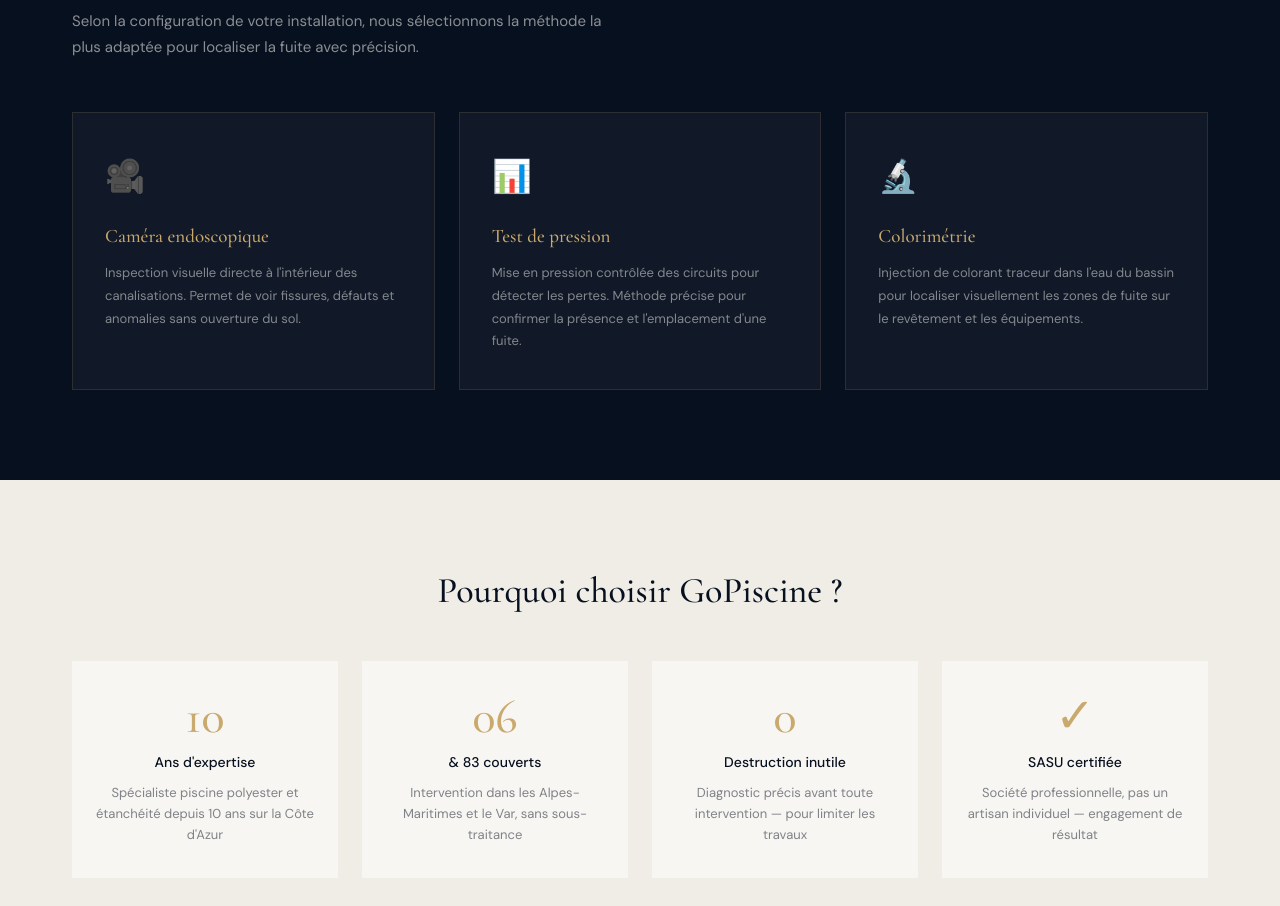
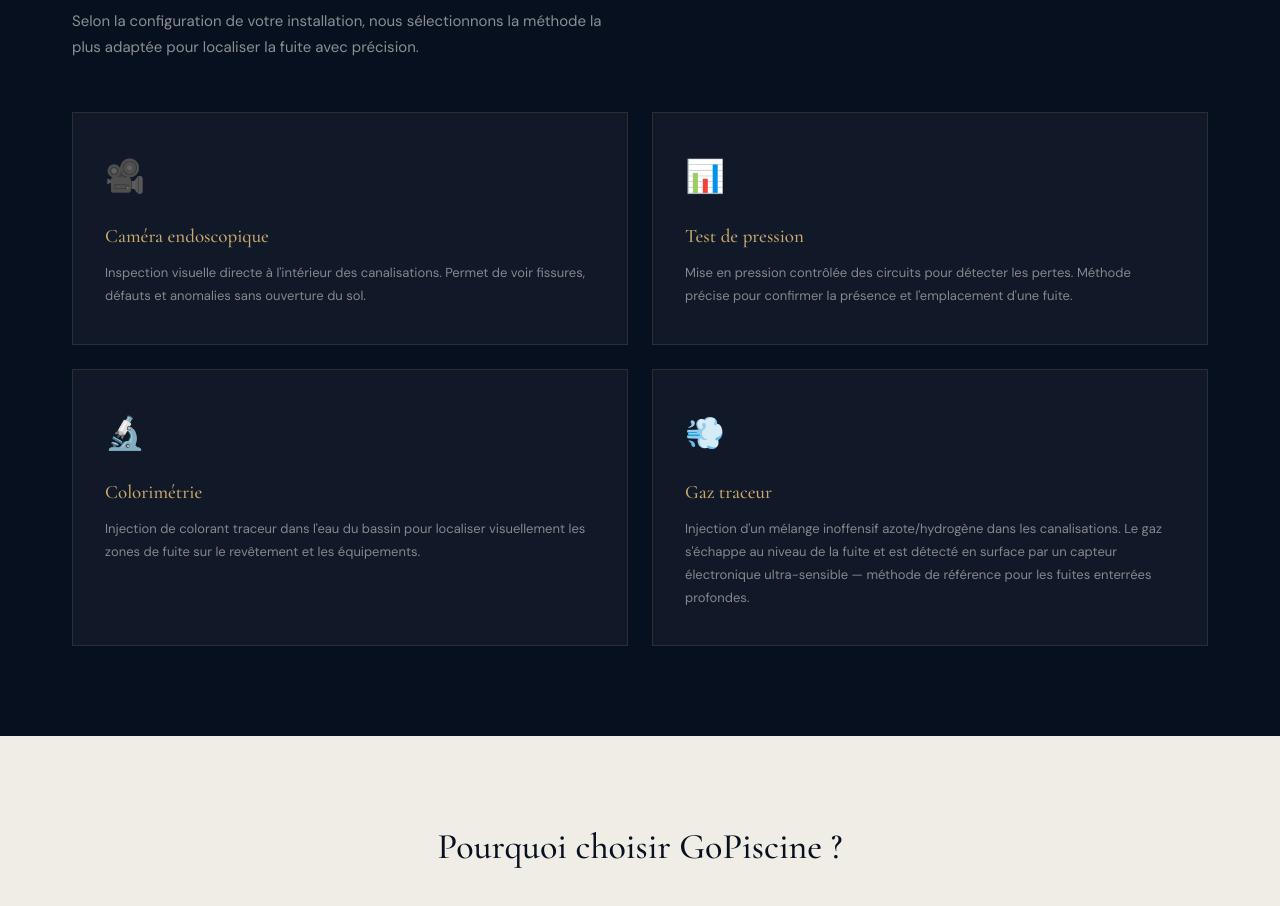
Before and after one commit to saber-mekki/gopiscine2, a plain HTML site: page fuite.html in a window 1280 px wide. Shown: the part 2090-2996 px from the top of the page. Drawn offline with nearby package versions, Linux system fonts and the light colour scheme.

Commit message:
fuite.html: add "Gaz traceur" method, 2x2 methods grid, keywords
Co-Authored-By: Claude Opus 5.5 <noreply@anthropic.com>

```diff
--- a/fuite.html
+++ b/fuite.html
@@ -5,7 +5,7 @@
 <meta name="viewport" content="width=device-width, initial-scale=1.0">
 <meta name="description" content="GoPiscine — Recherche de fuite piscine et canalisations à Nice, Cannes, Antibes. Inspection caméra, test de pression, diagnostic non destructif. Alpes-Maritimes (06) et Var (83).">
 <title>Recherche de Fuite Piscine Nice | Détection Fuite Canalisation | GoPiscine 06</title>
-<meta name="keywords" content="recherche de fuite piscine Nice, détection fuite canalisation 06, fuite piscine Alpes-Maritimes, inspection caméra canalisation Nice, piscine perd eau Nice, test pression piscine, fuite canalisation enterrée 06, recherche fuite piscine Cannes, recherche fuite piscine Antibes">
+<meta name="keywords" content="recherche de fuite piscine Nice, détection fuite canalisation 06, fuite piscine Alpes-Maritimes, inspection caméra canalisation Nice, piscine perd eau Nice, test pression piscine, fuite canalisation enterrée 06, recherche fuite piscine Cannes, recherche fuite piscine Antibes, gaz traceur fuite piscine, détection gaz traceur canalisation">
 <meta name="robots" content="index, follow">
 <meta name="author" content="GoPiscine SASU">
 <meta name="geo.region" content="FR-06">
@@ -234,7 +234,7 @@
 }
 .methodes-grid {
   display: grid;
-  grid-template-columns: repeat(3, 1fr);
+  grid-template-columns: repeat(2, 1fr);
   gap: 24px;
 }
 .methode-card {
@@ -512,6 +512,11 @@
       <h3>Colorimétrie</h3>
       <p>Injection de colorant traceur dans l'eau du bassin pour localiser visuellement les zones de fuite sur le revêtement et les équipements.</p>
     </div>
+    <div class="methode-card">
+      <div class="methode-icon">💨</div>
+      <h3>Gaz traceur</h3>
+      <p>Injection d'un mélange inoffensif azote/hydrogène dans les canalisations. Le gaz s'échappe au niveau de la fuite et est détecté en surface par un capteur électronique ultra-sensible — méthode de référence pour les fuites enterrées profondes.</p>
+    </div>
   </div>
 </section>
 
```
